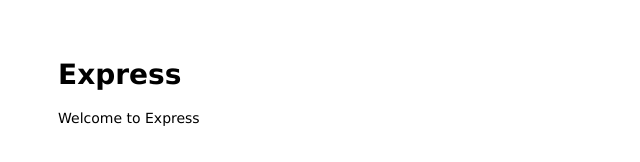
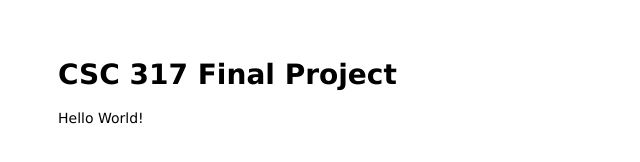
Before and after one commit to gourijamakhandi/csc317-imgurClone, a website: page public/index.html in a window 1280 px wide. Shown: the whole page, without its empty margins (0-640 px from the left). Drawn offline with Linux system fonts and the light colour scheme.

Commit message:
helloWorld

```diff
--- a/public/index.html
+++ b/public/index.html
@@ -1,13 +1,13 @@
 <html>
 
 <head>
-  <title>Express</title>
+  <title>Imgur Clone</title>
   <link rel="stylesheet" href="/stylesheets/style.css">
 </head>
 
 <body>
-  <h1>Express</h1>
-  <p>Welcome to Express</p>
+  <h1>CSC 317 Final Project</h1>
+  <p>Hello World!</p>
 </body>
 
 </html>
```
Also changed, not shown: 1 other file.
